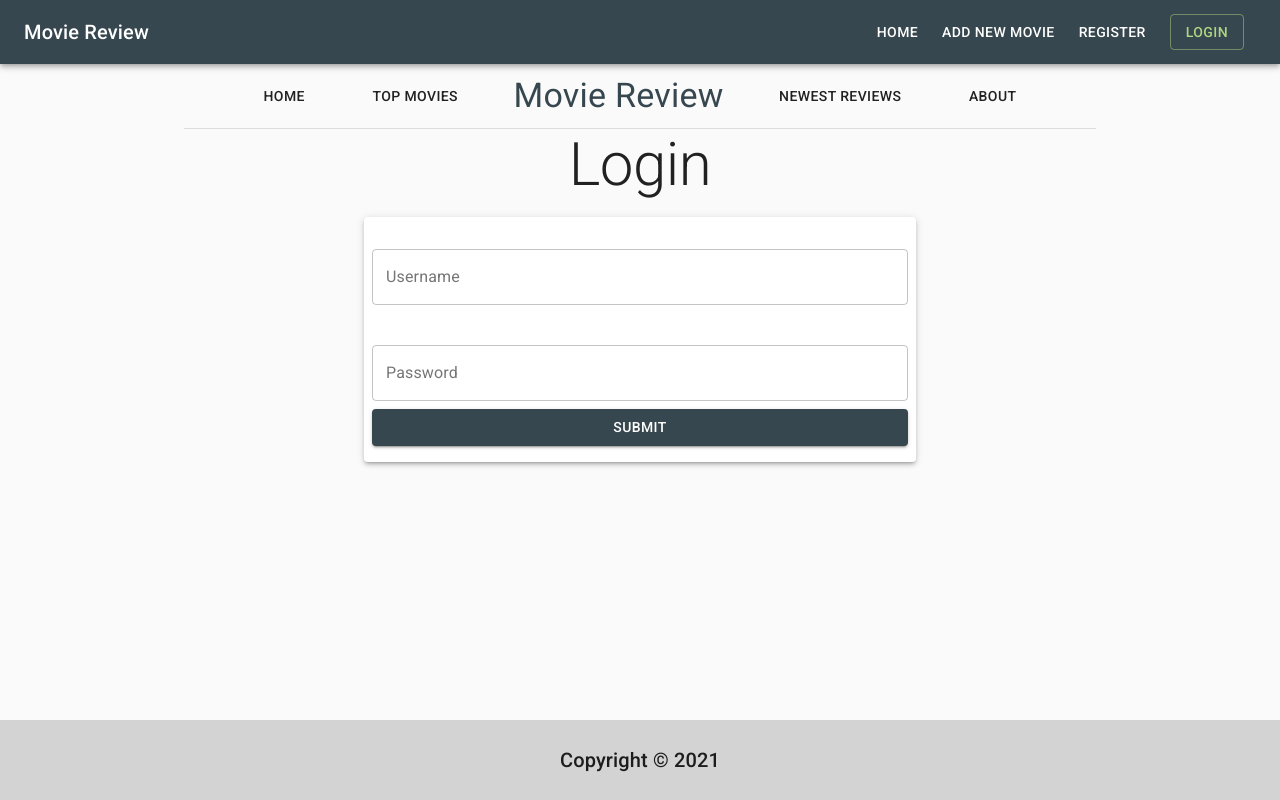
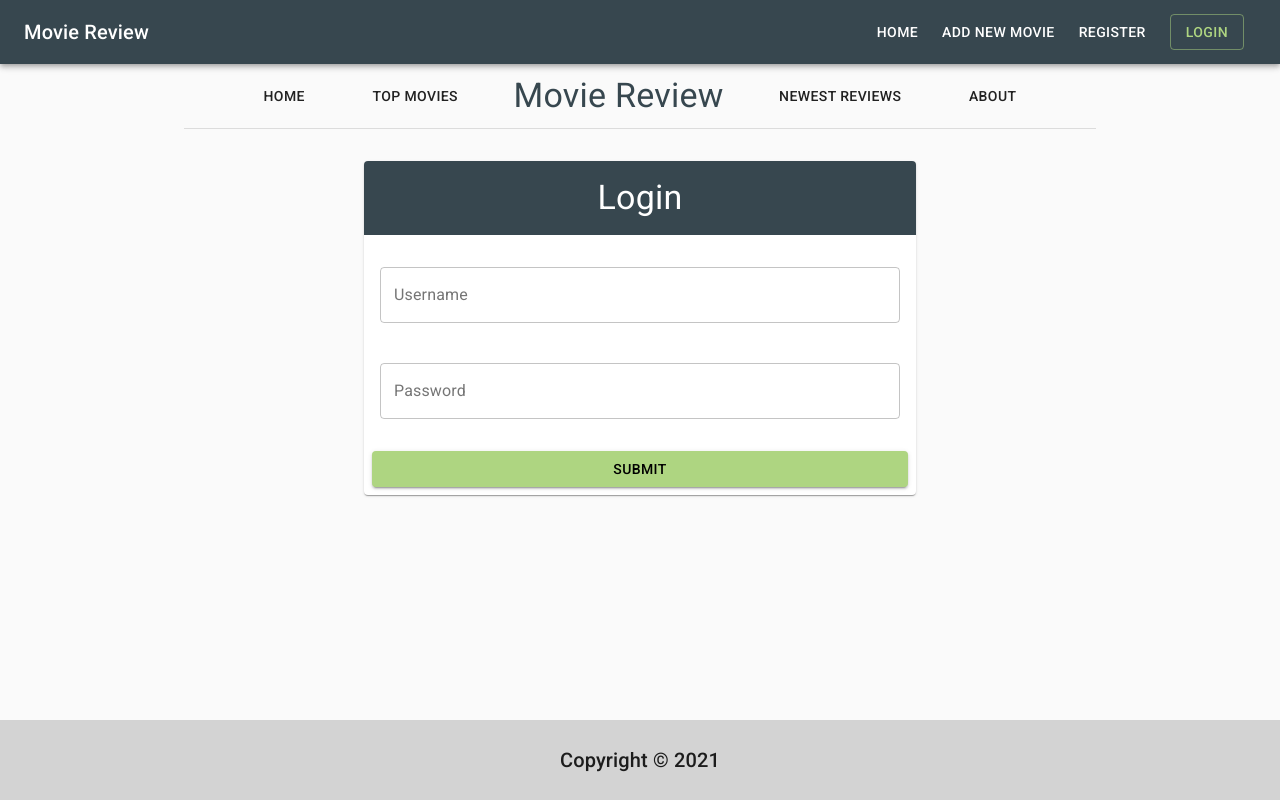
Before and after one commit to DeividasKakta/movie-review-app, a React (Create React App) app in the folder movie-review-ui/: page /login in a window 1280 px wide. Built offline with nearby package versions, Linux system fonts and the light colour scheme.

Commit message:
React: Update login form design and implement it in LoginPage

```diff
--- a/movie-review-ui/src/components/forms/LoginForm/LoginForm.js
+++ b/movie-review-ui/src/components/forms/LoginForm/LoginForm.js
@@ -1,5 +1,5 @@
 import * as Yup from "yup";
-import {Button, Container, Grid, makeStyles, Paper} from "@material-ui/core";
+import {Button, Card, CardActions, CardContent, CardHeader, Container, Grid, makeStyles} from "@material-ui/core";
 import {Form, Formik} from "formik";
 import OutlinedFormikInput from "../../inputs/OutlinedFormikInput";
 import CustomSnackbar from "../../feedback/CustomSnackbar";
@@ -10,8 +10,15 @@ import {login as setLogin} from "../../../store/slices/userSlice";
 import {useHistory} from "react-router-dom";
 
 const useStyles = makeStyles((theme) => ({
-    root: {
-        padding: theme.spacing(2, 1)
+    mainHeader: {
+        backgroundColor: theme.palette.primary.main,
+        color: theme.palette.common.white
+    },
+    mainCard: {
+        marginBottom: theme.spacing(4)
+    },
+    cardActions: {
+        justifyContent: "center"
     }
 }));
 
@@ -24,11 +31,10 @@ const validationSchema = Yup.object().shape({
 
 const LoginForm = () => {
     const classes = useStyles()
-    const [openError, setOpenError] = useState(false);
-
     const dispatch = useDispatch()
     const history = useHistory()
-    // const location = useLocation()
+
+    const [openError, setOpenError] = useState(false);
 
     const handleErrorClose = (event, reason) => {
         if (reason === 'clickaway') {
@@ -37,7 +43,7 @@ const LoginForm = () => {
         setOpenError(false);
     };
 
-    const postForm = (data, {setSubmitting}) => {
+    const postLogin = (data, {setSubmitting}) => {
         setSubmitting(true)
 
         login(data)
@@ -55,14 +61,20 @@ const LoginForm = () => {
             username: '',
             password: ''
         }}
-                onSubmit={postForm}
+                onSubmit={postLogin}
                 validationSchema={validationSchema}
         >
             {props => (
                 <Container maxWidth="sm">
-                    <Paper elevation={3} className={classes.root}>
                     <Form>
+
+                        <Card className={classes.mainCard}>
+                            <CardHeader title="Login" titleTypographyProps={{align: "center", variant: "h4"}}
+                                        className={classes.mainHeader}/>
+                            <CardContent>
+
                                 <Grid container spacing={2}>
+
                                     <Grid item xs={12}>
                                         <OutlinedFormikInput name="username"
                                                              label="Username"
@@ -80,19 +92,25 @@ const LoginForm = () => {
 
                                 </Grid>
 
+                            </CardContent>
+                            <CardActions disableSpacing className={classes.cardActions}>
+
                                 <Button variant="contained"
                                         fullWidth
-                                    color="primary"
-                                    type="submit"
-                                    disabled={props.isSubmitting}>Submit</Button>
+                                        color="secondary"
+                                        disabled={props.isSubmitting}
+                                        type="submit">Submit</Button>
+
+                            </CardActions>
+
+                        </Card>
 
                     </Form>
-                    </Paper>
 
                     <CustomSnackbar open={openError}
                                     duration={5000}
                                     handleClose={handleErrorClose}
-                                    message="Error while trying to login"
+                                    message="Incorrect username or password"
                                     elevation={3}
                                     variant="filled"
                                     severity="error"/>
--- a/movie-review-ui/src/pages/LoginPage/LoginPage.js
+++ b/movie-review-ui/src/pages/LoginPage/LoginPage.js
@@ -1,21 +1,19 @@
-import {Grid, Typography} from "@material-ui/core";
+import {makeStyles} from "@material-ui/core";
 import LoginForm from "../../components/forms/LoginForm/LoginForm";
 
+const useStyles = makeStyles((theme) => ({
+    mainContainer: {
+        marginTop: theme.spacing(4)
+    }
+}))
 
 const LoginPage = () => {
-
+    const classes = useStyles()
 
     return (
         <>
-            <main>
-                <Grid container spacing={4}>
-                    <Grid item xs={12}>
-                        <Typography variant="h2" align="center">
-                            Login
-                        </Typography>
-                    </Grid>
-                    <LoginForm/>
-                </Grid>
+            <main className={classes.mainContainer}>
+                <LoginForm/>
             </main>
         </>
     )
```
Lines whose indentation alone changed are shown as unchanged.
